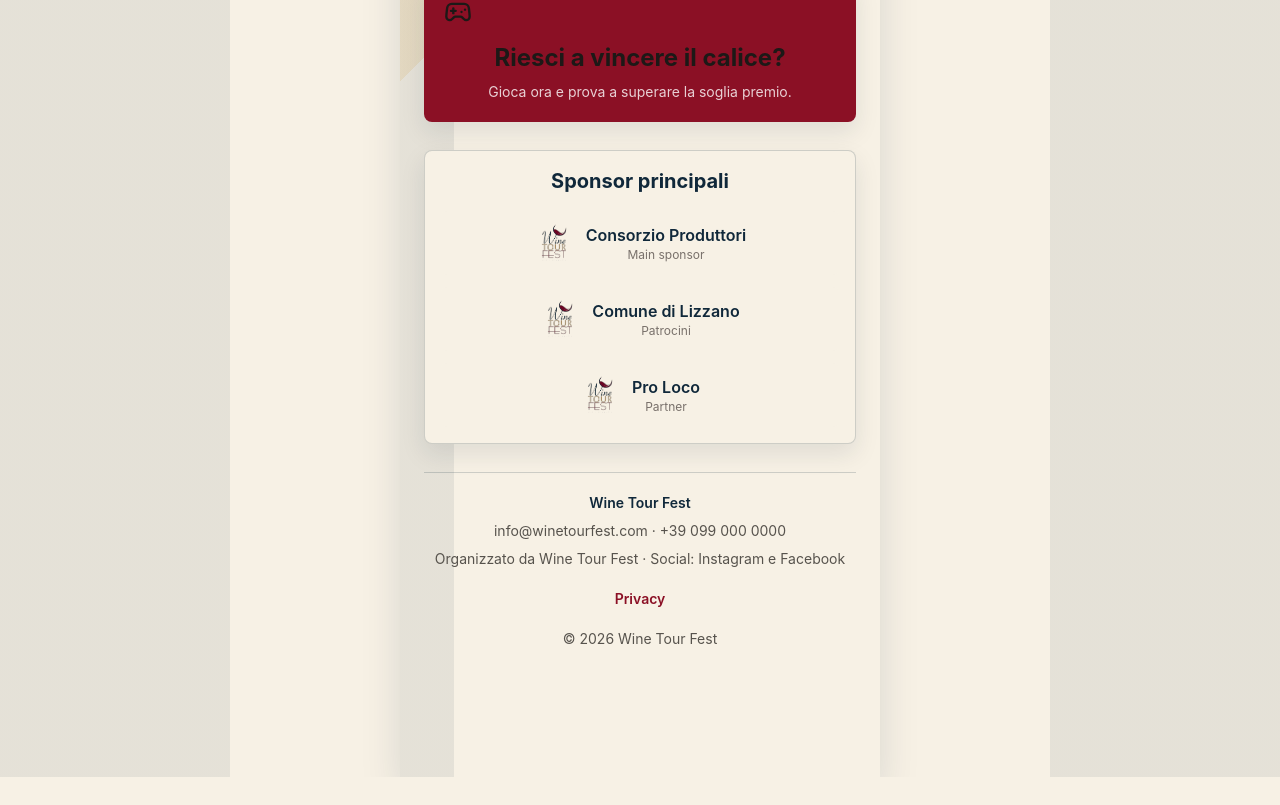
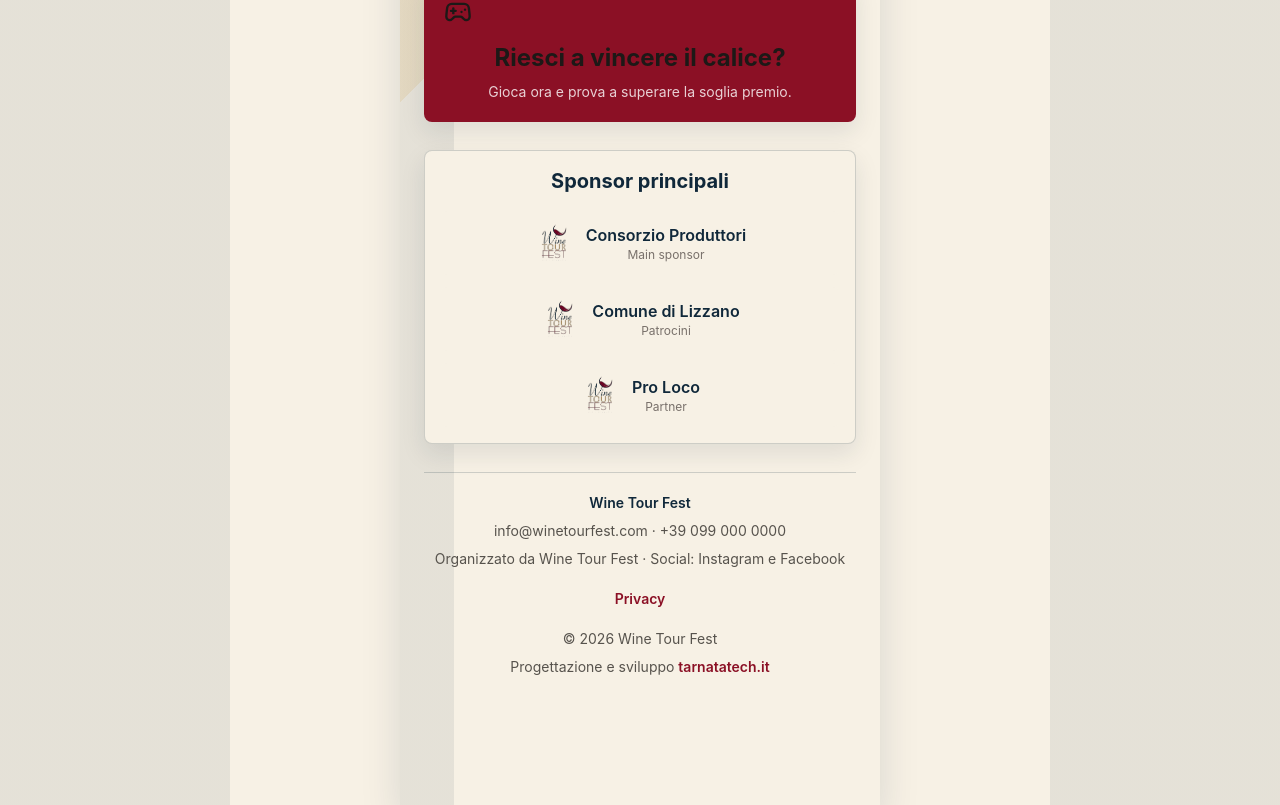
Before and after one commit to Gladfiathor90/wine-tour-fest, a React (Vite) app: page / in a window 1280 px wide. Shown: the part 3264-4069 px from the top of the page. Before the commit the page ends 4041 px from the top, so only its background shows below. Built offline with nearby package versions, Linux system fonts and the light colour scheme; no server answers.

Commit message:
Add TarnaTaTech footer credit

```diff
--- a/src/pages/public/HomePage.tsx
+++ b/src/pages/public/HomePage.tsx
@@ -124,6 +124,12 @@
         <p>Organizzato da Wine Tour Fest · Social: Instagram e Facebook</p>
         <Link className="inline-flex min-h-11 items-center font-semibold text-wine-700" to={publicRoutes.privacy}>Privacy</Link>
         <p>© 2026 Wine Tour Fest</p>
+        <p>
+          Progettazione e sviluppo{' '}
+          <a className="font-semibold text-wine-700" href="https://tarnatatech.it" target="_blank" rel="noreferrer">
+            tarnatatech.it
+          </a>
+        </p>
       </footer>
     </div>
   )
```
